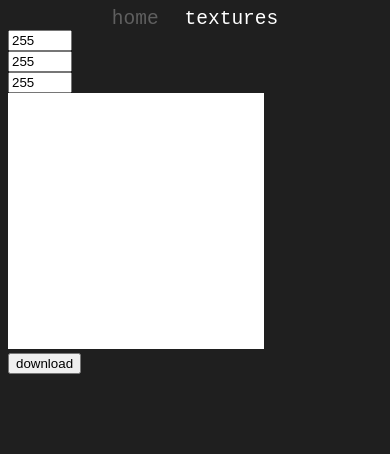
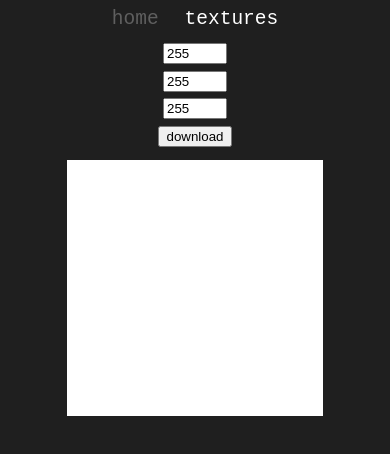
Before and after one commit to Jtl98/gdt, a React (Vite) app: page /gdt/textures in a window 390 px wide. Shown: the top 454 px of the page. Built offline with nearby package versions, Linux system fonts and the light colour scheme.

Commit message:
use flexbox to structure textures page

```diff
--- a/src/components/SolidTexture.tsx
+++ b/src/components/SolidTexture.tsx
@@ -46,7 +46,6 @@ export default function SolidTexture({ setImageData }: SolidTextureAttributes) {
         type="number"
         value={rgb.r}
       />
-      <br />
       <input
         onChange={onChangeRgb("g")}
         max={255}
@@ -54,7 +53,6 @@ export default function SolidTexture({ setImageData }: SolidTextureAttributes) {
         type="number"
         value={rgb.g}
       />
-      <br />
       <input
         onChange={onChangeRgb("b")}
         max={255}
--- a/src/pages/Textures.tsx
+++ b/src/pages/Textures.tsx
@@ -2,6 +2,7 @@ import { useRef, useState } from "react";
 import Canvas from "../components/Canvas";
 import SolidTexture from "../components/SolidTexture";
 import type { RgbImageData } from "../types";
+import "./textures.css";
 
 const imageFilename = "texture.png";
 
@@ -20,12 +21,14 @@ export default function Textures() {
   }
 
   return (
-    <div>
-      <SolidTexture setImageData={setImageData} />
-      <br />
-      <Canvas canvasRef={canvasRef} newImageData={imageData} />
-      <br />
-      <button onClick={download}>download</button>
+    <div className="textures-container">
+      <div className="textures-left">
+        <SolidTexture setImageData={setImageData} />
+        <button onClick={download}>download</button>
+      </div>
+      <div className="textures-right">
+        <Canvas canvasRef={canvasRef} newImageData={imageData} />
+      </div>
     </div>
   );
 }
--- /dev/null
+++ b/src/pages/textures.css
@@ -0,0 +1,35 @@
+.textures-container {
+  display: flex;
+  justify-content: center;
+  margin-top: 1rem;
+}
+
+.textures-left {
+  align-items: center;
+  display: flex;
+  flex-direction: column;
+  justify-content: center;
+  row-gap: 0.5rem;
+}
+
+.textures-left,
+.textures-right {
+  width: 25%;
+}
+
+@media (max-width: 512px) {
+  .textures-container {
+    flex-direction: column;
+  }
+
+  .textures-left,
+  .textures-right {
+    width: 100%;
+  }
+
+  .textures-right {
+    display: flex;
+    justify-content: center;
+    margin-top: 1rem;
+  }
+}
```
